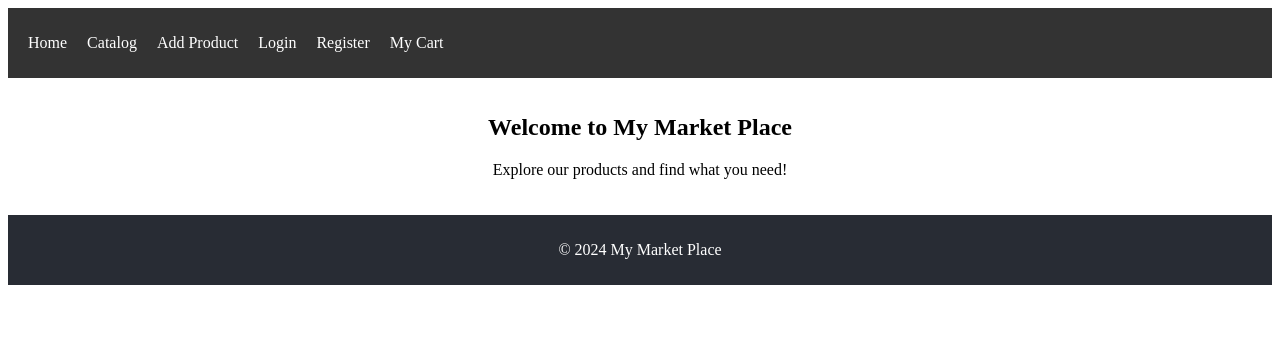
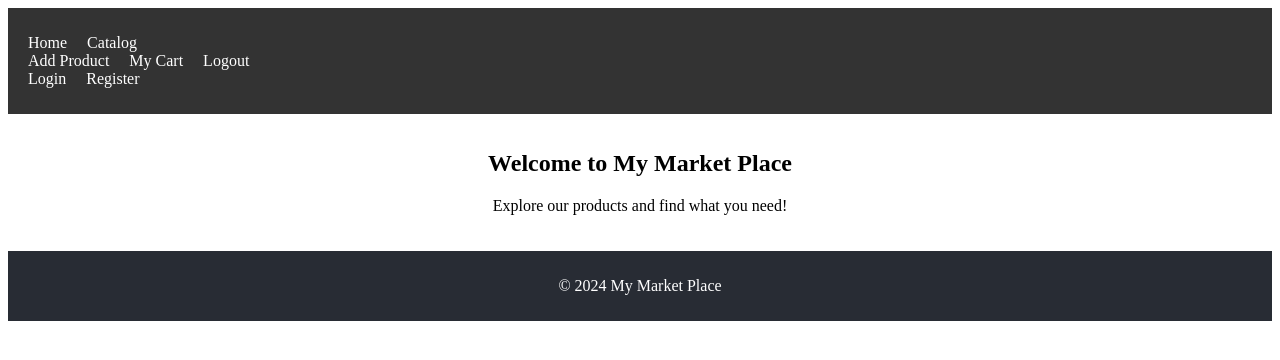
Before and after one commit to baito6u/my-market-place, a React (Vite) app in the folder client/: page / in a window 1280 px wide. Shown: the top 360 px of the page. Built offline with nearby package versions, Linux system fonts and the light colour scheme.

Commit message:
update navigation links

```diff
--- a/client/src/components/navigation/Navigation.jsx
+++ b/client/src/components/navigation/Navigation.jsx
@@ -8,10 +8,17 @@ function Navigation() {
       <ul>
         <li><Link to="/">Home</Link></li>
         <li><Link to="/catalog">Catalog</Link></li>
-        <li><Link to="/create">Add Product</Link></li>
-        <li><Link to="/login">Login</Link></li>
-        <li><Link to="/register">Register</Link></li>
-        <li><Link to="/cart">My Cart</Link></li>
+
+        <div id="user">
+          <li><Link to="/create">Add Product</Link></li>
+          <li><Link to="/cart">My Cart</Link></li>
+          <li><Link to="/logout">Logout</Link></li>
+        </div>
+
+        <div id="guest">
+          <li><Link to="/login">Login</Link></li>
+          <li><Link to="/register">Register</Link></li>
+        </div>
       </ul>
     </nav>
   );
```
